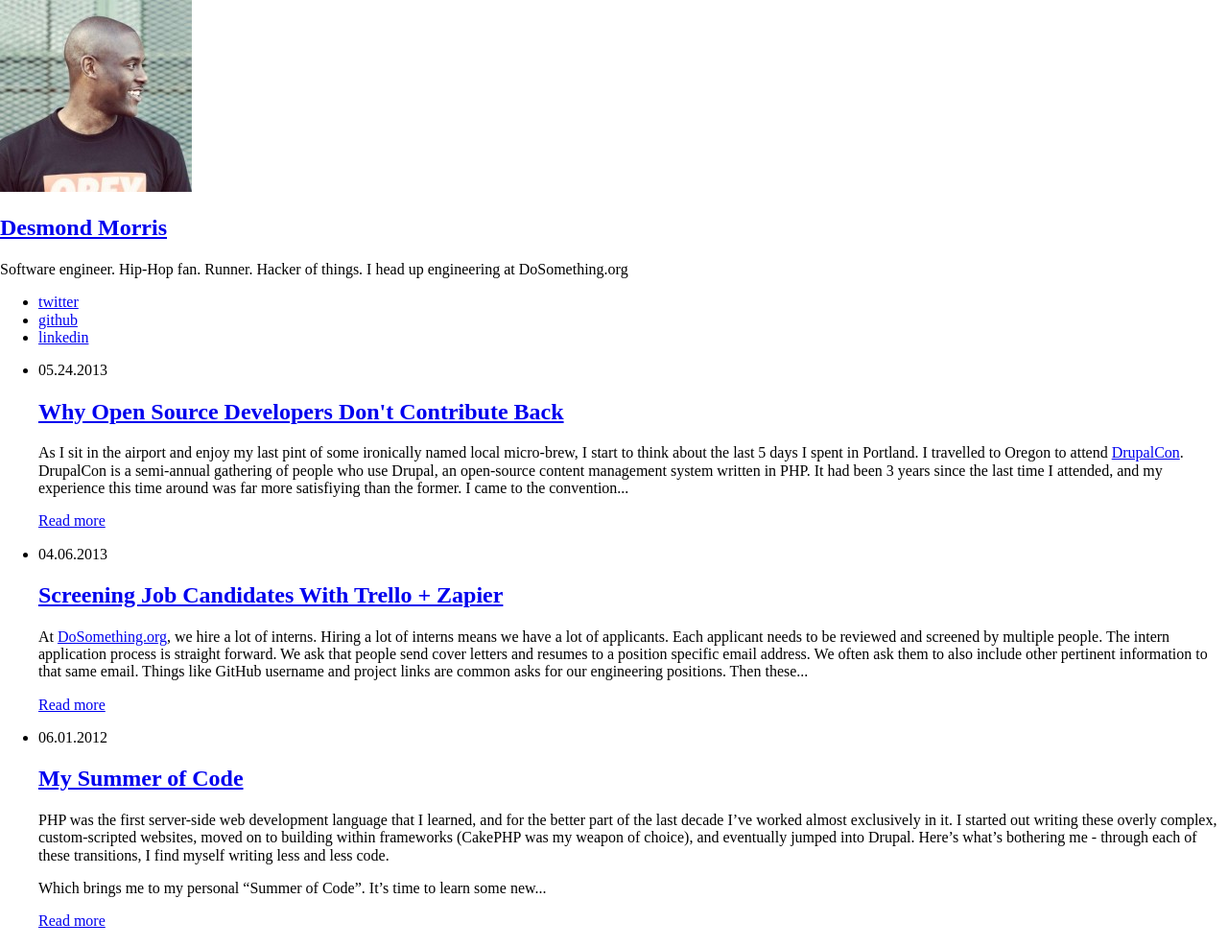
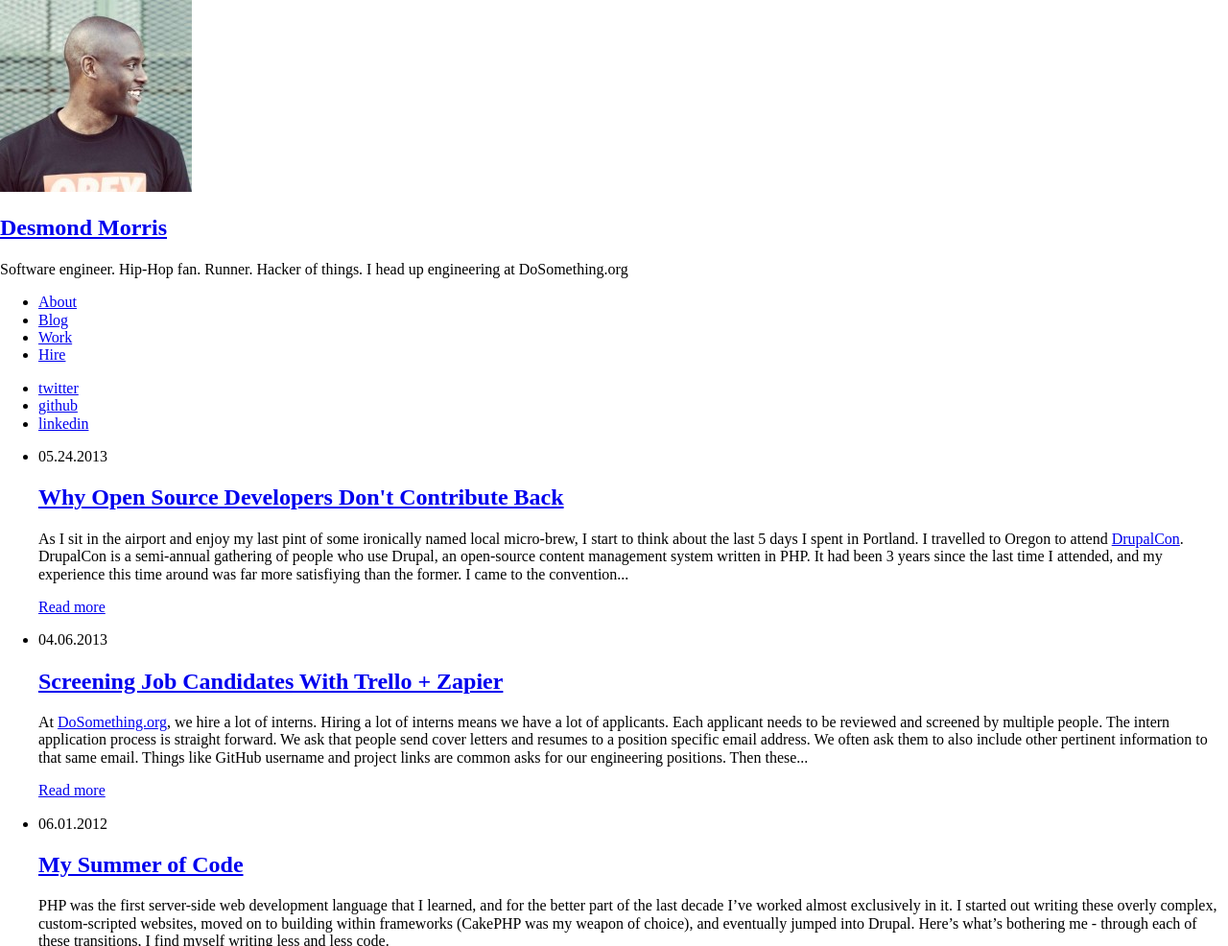
Before and after one commit to desmondmorris/desmondmorris.com, a Jekyll site: the page built from index.html, in a window 1280 px wide. Shown: the part 100-1086 px from the top of the page at 96% size. Built offline with Jekyll 4.4.1, drawn with Linux system fonts in a browser that asks for light colours; nearby versions of some CDN libraries; Markdown is read by kramdown in place of the engine named in the settings; grey boxes are pictures that could not be loaded.

Commit message:
Adds static pages to menu

```diff
--- a/_layouts/default.html
+++ b/_layouts/default.html
@@ -33,6 +33,14 @@
                     <h2><a href="/">Desmond Morris</a></h2>
                     <p>{{ site.description }}</p>
 
+
+                    <ul>
+                        <li><a href="/about">About</a></li>
+                        <li><a href="/blog">Blog</a></li>
+                        <li><a href="/work">Work</a></li>
+                        <li><a href="/Hire">Hire</a></li>
+                    </ul>
+
                     <ul class="social">
                         <li><a href="{{ site.links.twitter }}" class="twitter" target="_blank">twitter</a></li>
                         <li><a href="{{ site.links.github }}" class="github" target="_blank">github</a></li>
```
